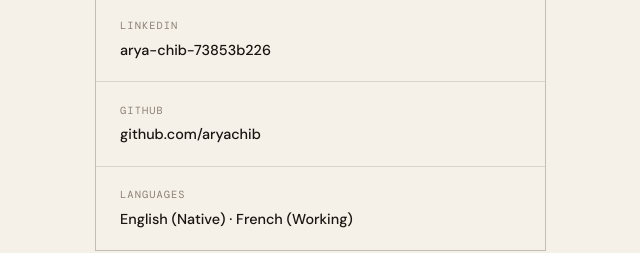
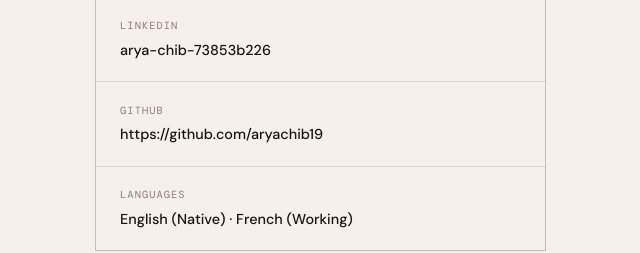
Before and after one commit to aryachib19/arya-portfolio, a website: page public/index.html in a window 1280 px wide. Shown: the part 1429-1682 px from the top of the page, 630-1270 px from the left. Drawn offline with nearby package versions, Linux system fonts and the light colour scheme; a web font is replaced by a local one.

Commit message:
Update GitHub links to new username

```diff
--- a/public/index.html
+++ b/public/index.html
@@ -892,7 +892,7 @@
       </div>
       <div class="fact-row">
         <span class="fact-label">GitHub</span>
-        <span class="fact-value">github.com/aryachib</span>
+        <span class="fact-value">https://github.com/aryachib19</span>
       </div>
       <div class="fact-row">
         <span class="fact-label">Languages</span>
@@ -1201,7 +1201,7 @@
           <div class="contact-link-icon">📞</div>
           +91-7303444284
         </a>
-        <a href="https://github.com/aryachib" target="_blank" class="contact-link">
+        <a href="https://github.com/aryachib19" target="_blank" class="contact-link">
           <div class="contact-link-icon">
             <svg width="13" height="13" viewBox="0 0 24 24" fill="currentColor"><path d="M12 0C5.37 0 0 5.37 0 12c0 5.31 3.435 9.795 8.205 11.385.6.105.825-.255.825-.57 0-.285-.015-1.23-.015-2.235-3.015.555-3.795-.735-4.035-1.41-.135-.345-.72-1.41-1.23-1.695-.42-.225-1.02-.78-.015-.795.945-.015 1.62.87 1.845 1.23 1.08 1.815 2.805 1.305 3.495.99.105-.78.42-1.305.765-1.605-2.67-.3-5.46-1.335-5.46-5.925 0-1.305.465-2.385 1.23-3.225-.12-.3-.54-1.53.12-3.18 0 0 1.005-.315 3.3 1.23.96-.27 1.98-.405 3-.405s2.04.135 3 .405c2.295-1.56 3.3-1.23 3.3-1.23.66 1.65.24 2.88.12 3.18.765.84 1.23 1.905 1.23 3.225 0 4.605-2.805 5.625-5.475 5.925.435.375.81 1.095.81 2.22 0 1.605-.015 2.895-.015 3.3 0 .315.225.69.825.57A12.02 12.02 0 0 0 24 12c0-6.63-5.37-12-12-12z"/></svg>
           </div>
```
